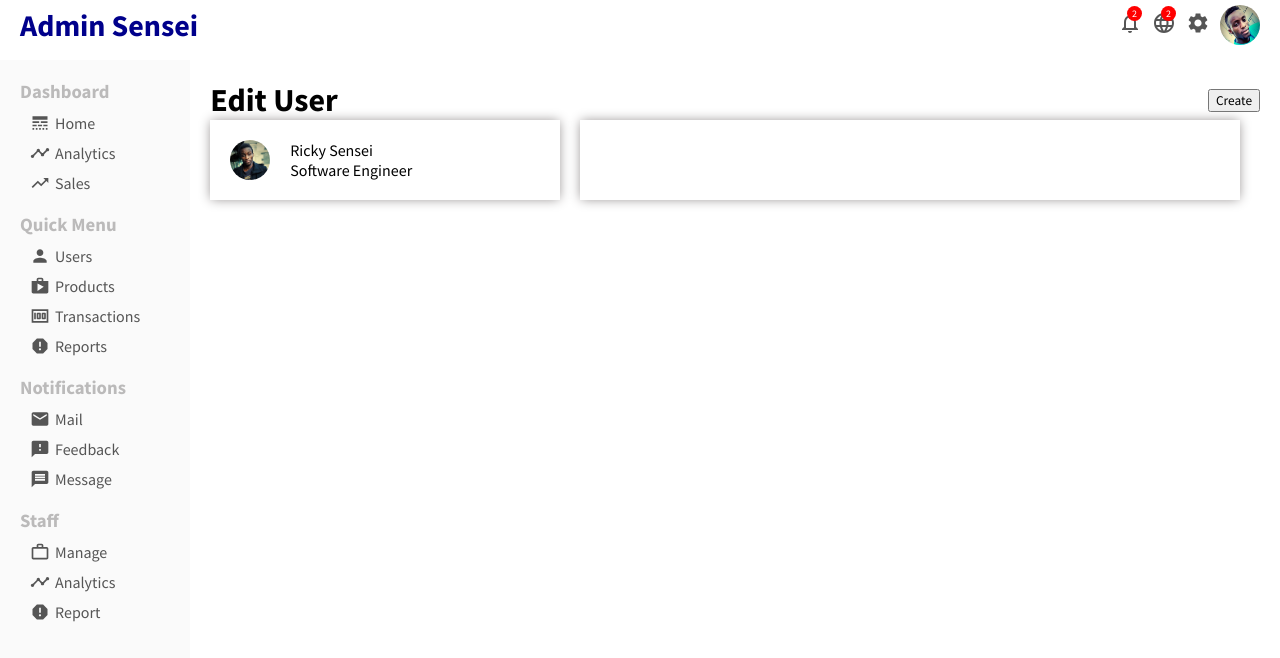
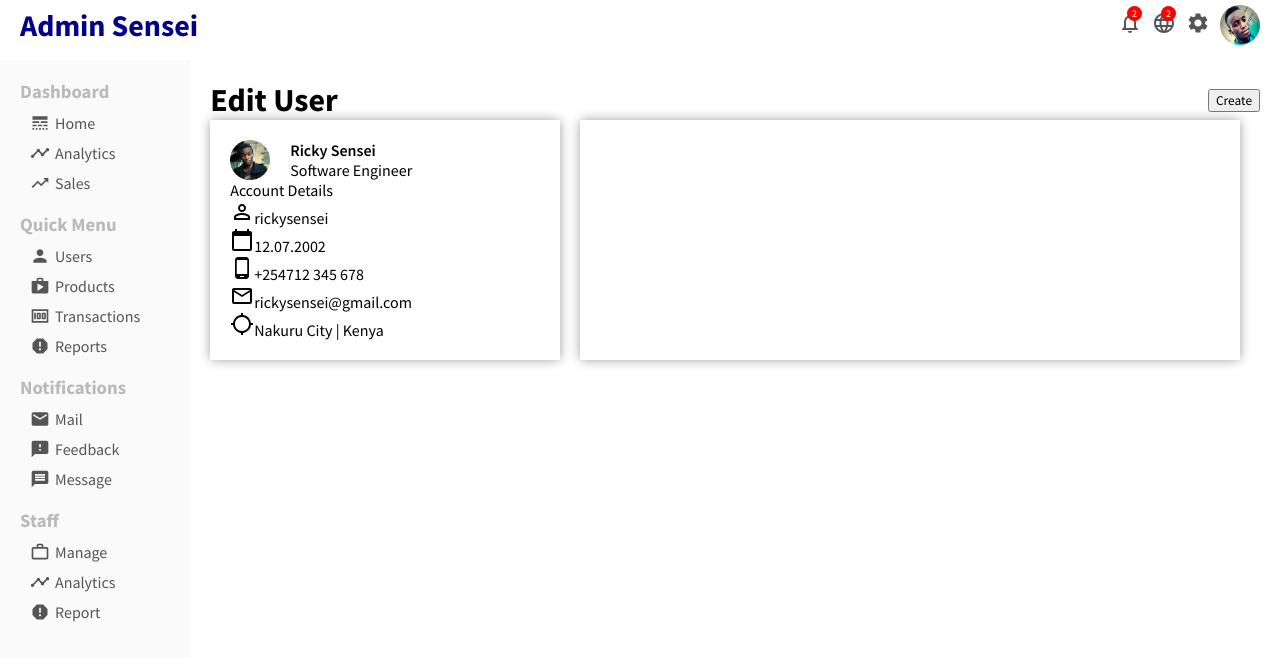
Before and after one commit to R1CKYS3NS31/sensei_admin_app, a React (Create React App) app: page /user/1 in a window 1280 px wide. Shown: the top 658 px of the page. Built offline with nearby package versions, Linux system fonts and the light colour scheme.

Commit message:
user info commit

```diff
--- a/src/components/views/pages/user/User.jsx
+++ b/src/components/views/pages/user/User.jsx
@@ -1,3 +1,4 @@
+import { CalendarToday, LocationSearching, MailOutline, PermIdentity, PhoneAndroid } from "@material-ui/icons";
 import "./user.css";
 
 export default function User() {
@@ -16,7 +17,29 @@ export default function User() {
               <span className="userShowUserTitle">Software Engineer</span>
             </div>
           </div>
-          <div className="userShowBottom"></div>
+          <div className="userShowBottom">
+            <spna className="userShowTitle">Account Details</spna>
+            <div className="userShowInfo">
+              <PermIdentity className="userShowIcon" />
+              <span className="userShowIfoTitle">rickysensei</span>
+            </div>
+            <div className="userShowInfo">
+              <CalendarToday className="userShowIcon" />
+              <span className="userShowIfoTitle">12.07.2002</span>
+            </div>
+            <div className="userShowInfo">
+              <PhoneAndroid className="userShowIcon" />
+              <span className="userShowIfoTitle">+254712 345 678</span>
+            </div>
+            <div className="userShowInfo">
+              <MailOutline className="userShowIcon" />
+              <span className="userShowIfoTitle">rickysensei@gmail.com</span>
+            </div>
+            <div className="userShowInfo">
+              <LocationSearching className="userShowIcon" />
+              <span className="userShowIfoTitle">Nakuru City | Kenya</span>
+            </div>
+          </div>
         </div>
         <div className="userUpdate"></div>
       </div>
--- a/src/components/views/pages/user/user.css
+++ b/src/components/views/pages/user/user.css
@@ -49,3 +49,9 @@
     flex-direction: column;
     margin-left: 20px;
 }
+.userShowUsername{
+    font-weight: 600;
+}
+userShowUserTitle{
+    font-weight: 300;
+}
```
